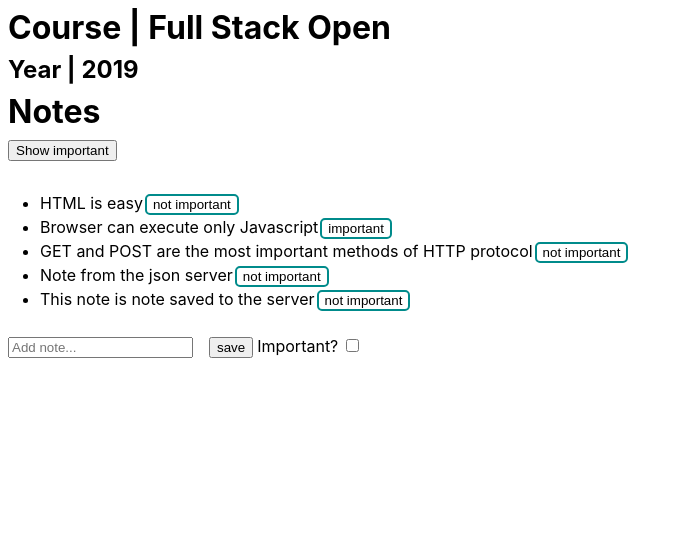
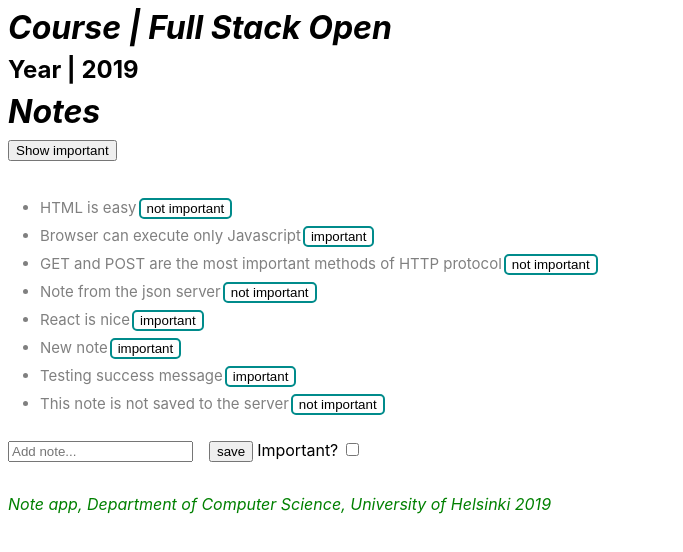
Before and after one commit to betocostadev/fullstackopen-2019, a React (Create React App) app in the folder part2/p2-example1/: page / in a window 1280 px wide. Shown: the top 552 px of the page, without its empty margins (0-683 px from the left). Built offline with nearby package versions, Linux system fonts and the light colour scheme; data requests are answered from the project's data file.

Commit message:
added notification and footer components. Added some styles for the app

```diff
--- a/part2/p2-example1/db.json
+++ b/part2/p2-example1/db.json
@@ -23,6 +23,24 @@
       "content": "Note from the json server",
       "date": "2019-10-16T19:46:54.029Z",
       "important": true
+    },
+    {
+      "id": 5,
+      "content": "React is nice",
+      "date": "2019-10-23T11:05:48.894Z",
+      "important": false
+    },
+    {
+      "id": 6,
+      "content": "New note",
+      "date": "2019-10-23T11:24:47.877Z",
+      "important": false
+    },
+    {
+      "id": 7,
+      "content": "Testing success message",
+      "date": "2019-10-23T11:55:10.758Z",
+      "important": false
     }
   ]
 }
--- a/part2/p2-example1/src/App.js
+++ b/part2/p2-example1/src/App.js
@@ -7,6 +7,8 @@
 // Components
 import Header from './components/header/header.component'
 import Note from './components/note/note.component'
+import Notification from './components/notification/notification.component'
+import Footer from './components/footer/footer.component'
 
 
 const App = () => {
@@ -14,6 +16,8 @@
   const [newNote, setNewNote] = useState('')
   const [importantNote, setImportantNote] = useState(false)
   const [showAll, setShowAll] = useState(true)
+  const [errorMessage, setErrorMessage] = useState(null)
+  const [successMessage, setSuccessMessage] = useState(null)
 
   const course = {
     name: 'Full Stack Open', year: 2019
@@ -60,7 +64,8 @@
     // console.log('button clicked', event.target)
     //   important: Math.random() > 0.5,
     const noteObject = {
-      id: notes.length + 1,
+      // id: notes.length + 1,
+      id: notes.id + 1,
       content: newNote,
       date: new Date().toISOString(),
       important: importantNote,
@@ -72,6 +77,10 @@
         setNotes(notes.concat(newNotes))
         setNewNote('')
         setImportantNote(false)
+        setSuccessMessage('Note added to the server.')
+        setTimeout(() => {
+          setSuccessMessage(null)
+        }, 5000);
       })
   }
 
@@ -88,9 +97,12 @@
       })
       .catch(error => {
         console.log(error)
-        alert(
-          `The note '${note.content}' was already deleted from the server.`
+        setErrorMessage(
+          `Note '${note.content}' was already removed from server.`
         )
+        setTimeout(() => {
+          setErrorMessage(null)
+        }, 5000);
         setNotes(notes.filter(n => n.id !== id))
       })
   }
@@ -110,6 +122,14 @@
     <div>
       <Header course={course} />
       <h1>Notes</h1>
+      {
+        errorMessage
+        ? <Notification message={errorMessage} isError />
+        : successMessage
+        ? <Notification message={successMessage} isSuccess />
+        : null
+      }
+
       <div>
         <button onClick={() => setShowAll(!showAll)}>
           Show {showAll ? 'important' : 'all' }
@@ -129,6 +149,7 @@
           <input type='checkbox' checked={importantNote} onChange={handleImportance} />
         </label>
       </form>
+      <Footer/>
     </div>
   )
 }
--- /dev/null
+++ b/part2/p2-example1/src/components/footer/footer.component.jsx
@@ -0,0 +1,18 @@
+import React from 'react'
+
+const Footer = () => {
+  const footerStyle = {
+    margin: '0.5rem',
+    color: 'green',
+    fontStyle: 'italic',
+    fontSize: 16
+  }
+
+  return (
+    <footer style={footerStyle}>
+      <p><em>Note app, Department of Computer Science, University of Helsinki 2019</em></p>
+    </footer>
+  )
+}
+
+export default Footer
--- a/part2/p2-example1/src/components/note/note.component.jsx
+++ b/part2/p2-example1/src/components/note/note.component.jsx
@@ -6,7 +6,7 @@
   const label = note.important
     ? 'not important' : 'important'
   return (
-    <li>
+    <li className='note'>
       {note.content}
       <Button onClick={toggleImportance}>{label}</Button>
     </li>
--- /dev/null
+++ b/part2/p2-example1/src/components/notification/notification.component.jsx
@@ -0,0 +1,17 @@
+import React from 'react'
+import { ErrorMessage } from './notification.styles'
+
+const Notification = ({ message, ...props }) => {
+  console.log(props)
+  if(message === null) {
+    return null
+  }
+
+  return (
+    <ErrorMessage {...props}>
+      {message}
+    </ErrorMessage>
+  )
+}
+
+export default Notification
--- /dev/null
+++ b/part2/p2-example1/src/components/notification/notification.styles.jsx
@@ -0,0 +1,28 @@
+import styled, { css } from 'styled-components';
+
+const successStyles = css`
+  color: green;
+`
+const errorStyles = css`
+  color: red;
+`
+
+const getMessageStyle = props => {
+  if(props.isSuccess) {
+    return successStyles
+  }
+  if(props.isError) {
+    return errorStyles
+  }
+}
+
+export const ErrorMessage = styled.div`
+  max-width: 50%;
+  background: lightgrey;
+  font-size: 18px;
+  border-style: solid;
+  border-radius: 5px;
+  padding: 10px;
+  margin: 10px;
+  ${getMessageStyle}
+`
--- a/part2/p2-example1/src/index.css
+++ b/part2/p2-example1/src/index.css
@@ -22,6 +22,10 @@
     monospace;
 }
 
+h1 {
+  font-style: italic;
+}
+
 h1, h2, h3, h4, h5, h6 {
   margin: 0.5rem;
 }
@@ -37,3 +41,9 @@
 label {
   margin: 0.25rem;
 }
+
+.note {
+  color: grey;
+  padding-top: 5px;
+  font-size: 15px;
+}
--- a/part2/p2-example1/src/services/notes.js
+++ b/part2/p2-example1/src/services/notes.js
@@ -5,7 +5,7 @@
   const request = axios.get(baseUrl)
   const nonExisting = {
     id: 10000,
-    content: 'This note is note saved to the server',
+    content: 'This note is not saved to the server',
     date: '2019-05-30T17:30:31.098Z',
     important: true
   }
```
